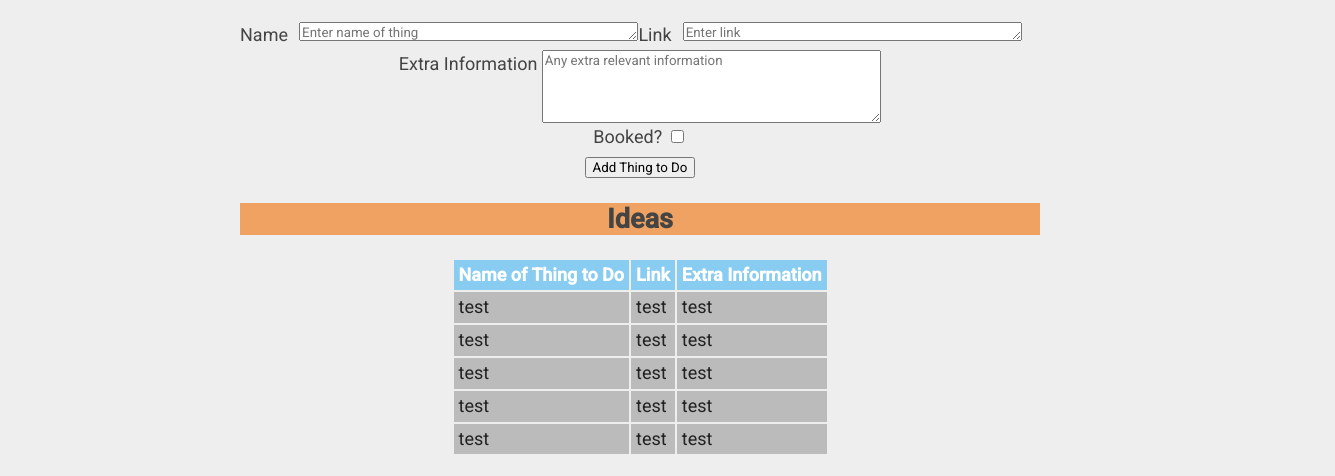
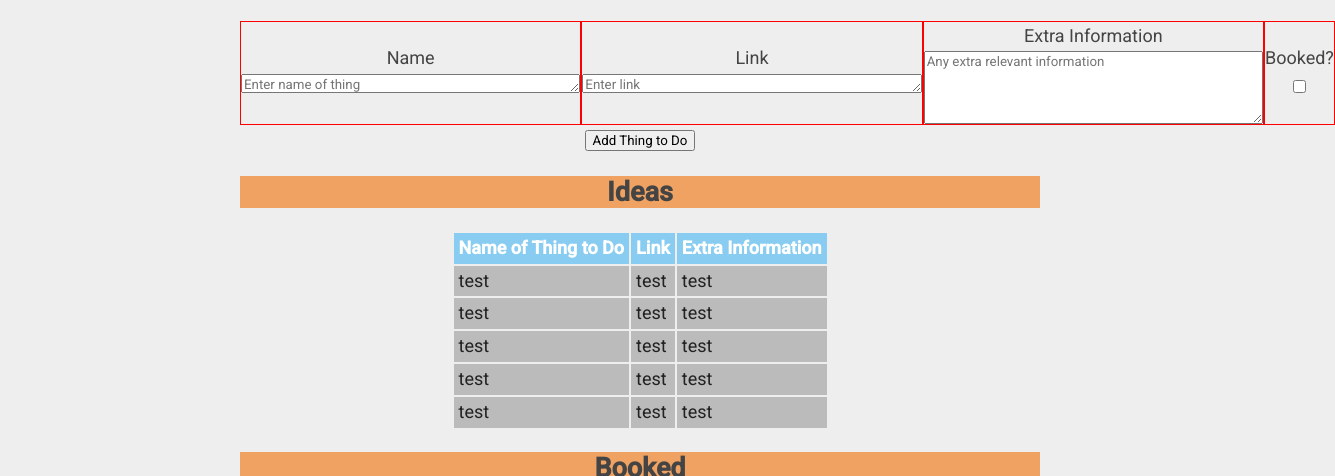
Before and after one commit to AMG3141/holidays, a plain HTML site: page index.html in a window 1280 px wide. Shown: the part 86-562 px from the top of the page, 1335 px wide, since content can reach past the window. Drawn offline with Linux system fonts and the light colour scheme.

Commit message:
whatever

```diff
--- a/index.html
+++ b/index.html
@@ -15,29 +15,60 @@
 	<script src="script.js"></script>
 	<h1>Plans for London</h1>
 	<!-- Input boxes -->
-	<div class="inputDiv">
+	<section id="input">
+		<div>
 			<label for="tabLondonInput0">Name</label>
 			<textarea id="tabLondonInput0" class="basicInput" placeholder="Enter name of thing"></textarea>
 		</div>
-
-	<div class="inputDiv">
+		<div>
 			<label for="tabLondonInput1">Link</label>
 			<textarea id="tabLondonInput1" class="basicInput" placeholder="Enter link"></textarea>
 		</div>
-
 		<div>
 			<label for="tabLondonInput2">Extra Information</label>
 			<textarea id="tabLondonInput2" class="extraInfo" placeholder="Any extra relevant information" rows="5" cols="50"></textarea>
 		</div>
-
 		<div>
 			<label for="tabLondonBookedInput">Booked?</label>
 			<input type="checkbox" id="tabLondonBookedInput">
 		</div>
+		<button onclick="addToTable('tabLondon')">Add Thing to Do</button>
+	</section>
 
-	<div>
+<!--
+	<div class="table">
+		<div class="tr">
+			<div class="td">
+				<label for="tabLondonInput0" class="textBoxLabel">Name</label>
+			</div>
+			<div class="td">
+				<textarea id="tabLondonInput0" class="basicInput" placeholder="Enter name of thing"></textarea>
+			</div>
+		</div>
+		<div class="tr">
+			<div class="td">
+				<label for="tabLondonInput1" class="textBoxLabel">Link</label>
+			</div>
+			<div class="td">
+				<textarea id="tabLondonInput1" class="basicInput" placeholder="Enter link"></textarea>
+			</div>
+		</div>
+		<div class="tr">
+			<div class="td">
+				<label for="tabLondonInput2" class="textBoxLabel">Extra Information</label>
+			</div>
+			<div class="td">
+				<textarea id="tabLondonInput2" class="extraInfo" placeholder="Any extra relevant information" rows="5" cols="50"></textarea>
+			</div>
+		</div>
+		<div class="tr">
+			<div class="td" colspan="2">
+				<label for="tabLondonBookedInput">Booked?</label>
+				<input type="checkbox" id="tabLondonBookedInput">
 				<button onclick="addToTable('tabLondon')">Add Thing to Do</button>
 			</div>
+		</div>
+	</div> -->
 
 	<h2>Ideas</h2>
 	<!-- Table for ideas -->
--- a/style.css
+++ b/style.css
@@ -3,6 +3,7 @@
  *
  * #EEE - Main page background
  * #444 - Main body text
+ * #222 - Table cell background
  * #58CCF1 - Accent background
  * #F25757 - Some sort of red/pink
  * #F17105 - Some sort of orange
@@ -11,6 +12,12 @@
 * {
 	text-align: center;
 	font-family: 'Roboto', sans-serif;
+}
+
+h1,
+h2,
+h3 {
+	line-height: 1.2
 }
 
 h1 {
@@ -45,8 +52,8 @@ table, th, td {
 }
 
 th {
+	color: #FFF;
 	background: #88CCF1;
-	color: #FFF;
 }
 
 td {
@@ -54,17 +61,10 @@ td {
 	background: #BBB;
 }
 
-h1,
-h2,
-h3 {
-	line-height: 1.2
-}
-
 .basicInput {
 	text-align: left;
 	width: 25em;
 	height: 1em;
-	margin-left: 0.5em;
 }
 
 .extraInfo {
@@ -72,8 +72,24 @@ h3 {
 	vertical-align: top;
 	width: 25em;
 	height: 5em;
+
 }
 
-.inputDiv {
+label {
+	display: inline-block;
+	/* width: 10em; */
+	text-align: right;
+}
+
+div {
+	text-align: center;
+	align-content: center;
+	border: 1px solid #FF0000;
 	display: table-cell;
 }
+
+section {
+	align-items: center;
+	text-align: center;
+	align-content: center;
+}
```
Lines whose indentation alone changed are shown as unchanged.
